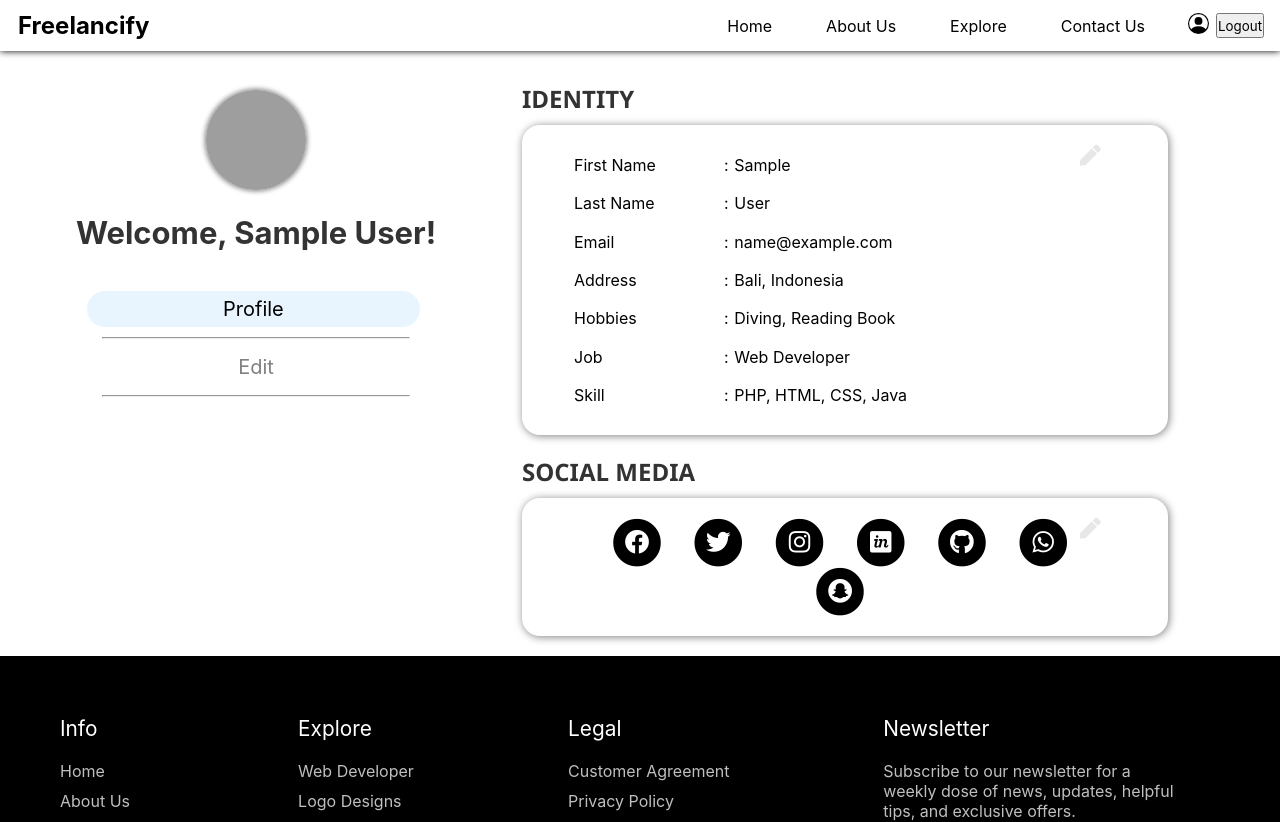
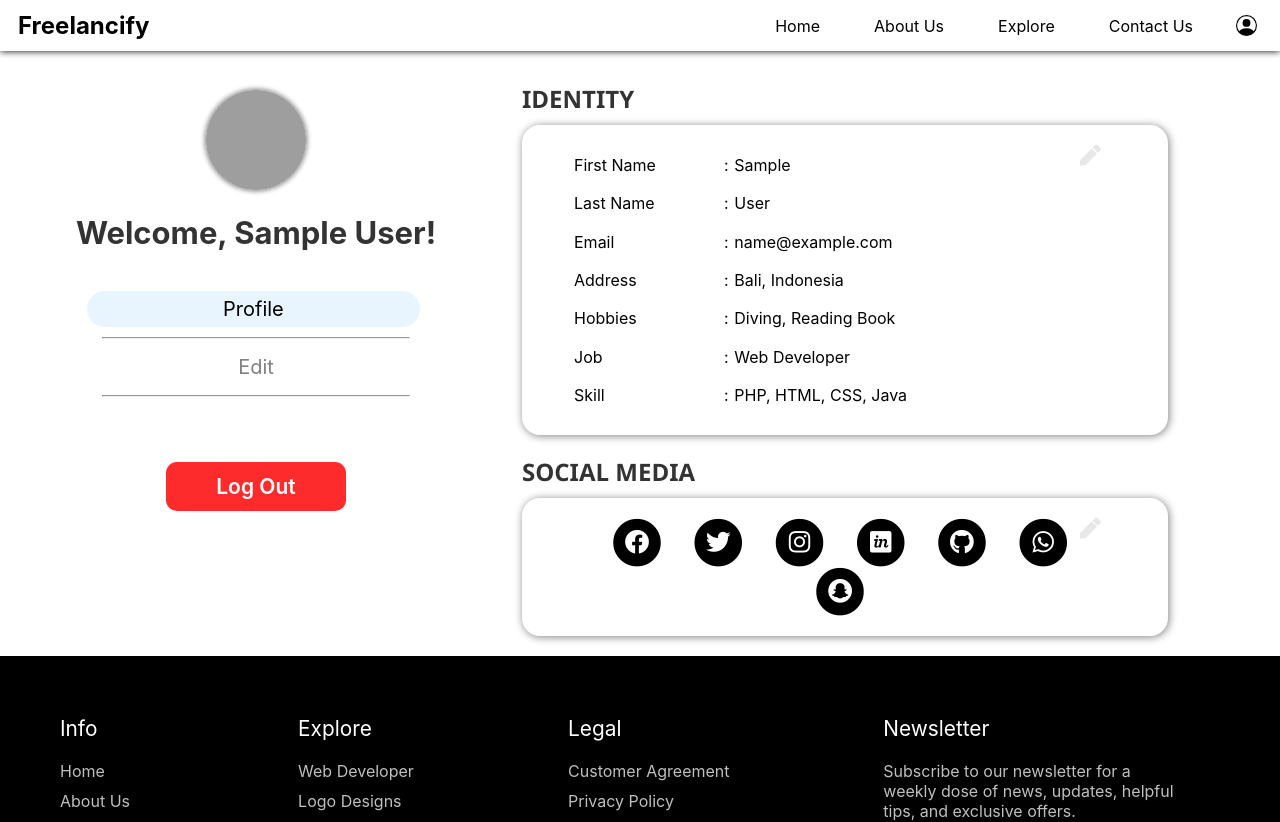
Before and after one commit to NoOne0090/Capstone_Project, a React (Create React App) app in the folder frontend/: page /profile in a window 1280 px wide. Shown: the top 822 px of the page. Built offline with nearby package versions, Linux system fonts and the light colour scheme; sample sign-in values are in the browser's storage; grey boxes are pictures that could not be loaded.

Commit message:
logout added

```diff
--- a/frontend/src/components/css_part/bgImg.css
+++ b/frontend/src/components/css_part/bgImg.css
@@ -69,7 +69,8 @@
 }
 
 .hero-section button:hover{
-    background-color: rgb(8, 78, 8);
+    /* background-color: rgb(8, 78, 8); */
+    background-color: rgb(17 130 77);
 }
 
 /* For Responsiveness */
--- a/frontend/src/components/css_part/profile.css
+++ b/frontend/src/components/css_part/profile.css
@@ -63,6 +63,28 @@
     color: #000;
     margin-left: 17%;
     width: 65%;
+}
+
+.profile-logout-button{
+    margin-top: 65px;
+    display: flex;
+    justify-content: center;
+}
+
+.profile-logout-button button{
+    padding: 12px;
+    width: 35%;
+    border-radius: 11px;
+    border: none;
+    background-color: rgb(253, 43, 43);
+    color: white;
+    cursor: pointer;
+    font-size: 21px;
+    font-weight: 600;
+}
+
+.profile-logout-button button:hover{
+    background-color: rgb(161, 29, 29);
 }
 
 /* End */
--- a/frontend/src/components/html_part/BgImg.jsx
+++ b/frontend/src/components/html_part/BgImg.jsx
@@ -22,7 +22,7 @@ function BgImg() {
               autoComplete="off"
               placeholder='Search for any services...'
             />
-            <Link to="/pizza">
+            <Link to="/">
               <button>Search</button>
             </Link>
           </form>
--- a/frontend/src/components/html_part/Navbar.jsx
+++ b/frontend/src/components/html_part/Navbar.jsx
@@ -39,11 +39,11 @@ function Navbar() {
       console.log('success');
     }
 
-    const handleLogout = () => {
-        localStorage.removeItem("user"); // Clear user data
-        setUser(null); // Reset state
-        window.location.reload(); // Refresh page to reflect changes
-    };
+    // const handleLogout = () => {
+    //     localStorage.removeItem("user"); // Clear user data
+    //     setUser(null); // Reset state
+    //     window.location.reload(); // Refresh page to reflect changes
+    // };
 
   return (
     <>
@@ -65,13 +65,13 @@ function Navbar() {
                     {/* ✅ Show Profile or Login based on user state */}
                     {user ? (
                       <>
-                        <Link to="/profile">
+                        <Link to="/profile" style={{display:"flex", justifyContent:"center", alignItems:"center"}}>
                           <svg xmlns="http://www.w3.org/2000/svg" width="16" height="16" fill="currentColor" class="bi bi-person-circle" viewBox="0 0 16 16">
                             <path d="M11 6a3 3 0 1 1-6 0 3 3 0 0 1 6 0"/>
                             <path fill-rule="evenodd" d="M0 8a8 8 0 1 1 16 0A8 8 0 0 1 0 8m8-7a7 7 0 0 0-5.468 11.37C3.242 11.226 4.805 10 8 10s4.757 1.225 5.468 2.37A7 7 0 0 0 8 1"/>
                           </svg>
                         </Link>
-                        <button onClick={handleLogout} className="logout-btn">Logout</button>
+                        {/* <button onClick={handleLogout} className="logout-btn">Logout</button> */}
                       </>
                     ) : (
                         <Link to="/login">Log In</Link>
@@ -122,13 +122,13 @@ function Navbar() {
                   {/* <Link to="/login">Log In</Link> */}
                   {user ? (
                     <>
-                      <Link to="/profile">
+                      <Link to="/profile" style={{display:"flex", justifyContent:"center", alignItems:"center"}}>
                         <svg xmlns="http://www.w3.org/2000/svg" width="21" height="21" fill="currentColor" className="bi bi-person-circle profile-icon" viewBox="0 0 16 16">
                           <path d="M11 6a3 3 0 1 1-6 0 3 3 0 0 1 6 0"/>
                           <path fill-rule="evenodd" d="M0 8a8 8 0 1 1 16 0A8 8 0 0 1 0 8m8-7a7 7 0 0 0-5.468 11.37C3.242 11.226 4.805 10 8 10s4.757 1.225 5.468 2.37A7 7 0 0 0 8 1"/>
                         </svg>
                       </Link>
-                      <button onClick={handleLogout} className="logout-btn">Logout</button>
+                      {/* <button onClick={handleLogout} className="logout-btn">Logout</button> */}
                     </>
                   ) : (
                       <Link to="/login">Log In</Link>
--- a/frontend/src/components/html_part/Profile.jsx
+++ b/frontend/src/components/html_part/Profile.jsx
@@ -1,6 +1,6 @@
 import React, { useEffect, useState }  from 'react';
 import '../css_part/profile.css';
-import { useNavigate } from 'react-router-dom';
+import { Link, useNavigate } from 'react-router-dom';
 
 function Profile() {
 
@@ -13,13 +13,20 @@ function Profile() {
             setUser(JSON.parse(loggedInUser));
         }
         else {
-            navigate("/login"); // Redirect if not logged in
+            // navigate("/login"); // Redirect if not logged in
+            navigate("/home"); // Redirect if not logged in
         }
     }, [navigate]);
 
     if (!user) {
         return <p>Loading profile...</p>;
     }
+
+    const handleLogout = () => {
+        localStorage.removeItem("user"); // Clear user data
+        setUser(null); // Reset state
+        window.location.reload(); // Refresh page to reflect changes
+    };
 
   return (
     <>
@@ -39,12 +46,15 @@ function Profile() {
 
             <div className="sidenav-url">
                 <div className="url">
-                    <a href="#profile" className="active" style={{marginLeft: "17%"}}>Profile</a>
+                    <Link to="/profile" className="active" style={{marginLeft: "17%"}}>Profile</Link>
                     <hr align="center"/>
                 </div>
                 <div className="url">
-                    <a href="#settings">Edit</a>
+                    <Link to="/profile">Edit</Link>
                     <hr align="center"/>
+                </div>
+                <div className="profile-logout-button">
+                    <button onClick={handleLogout}>Log Out</button>
                 </div>
             </div>
         </div>
```
